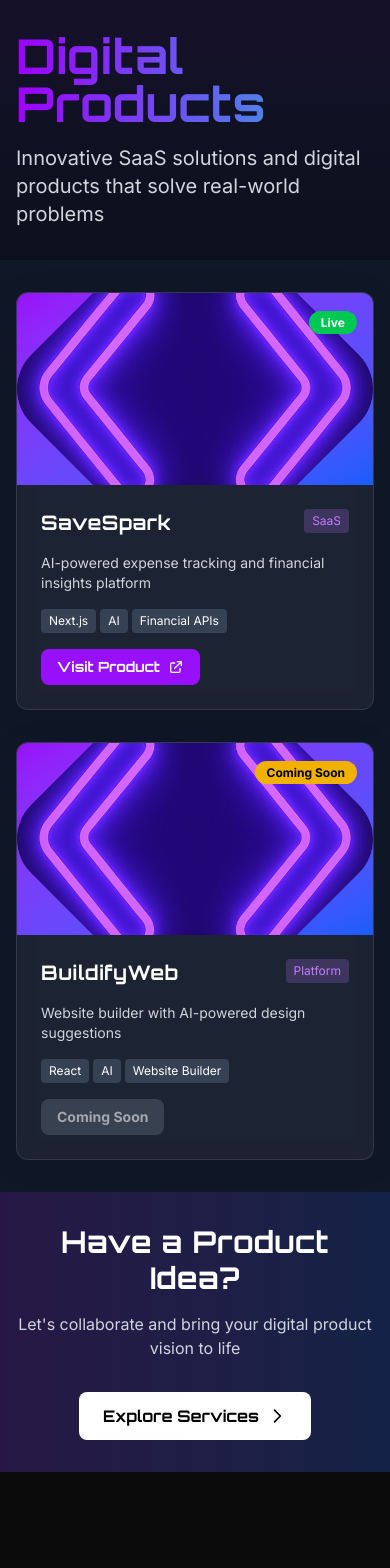
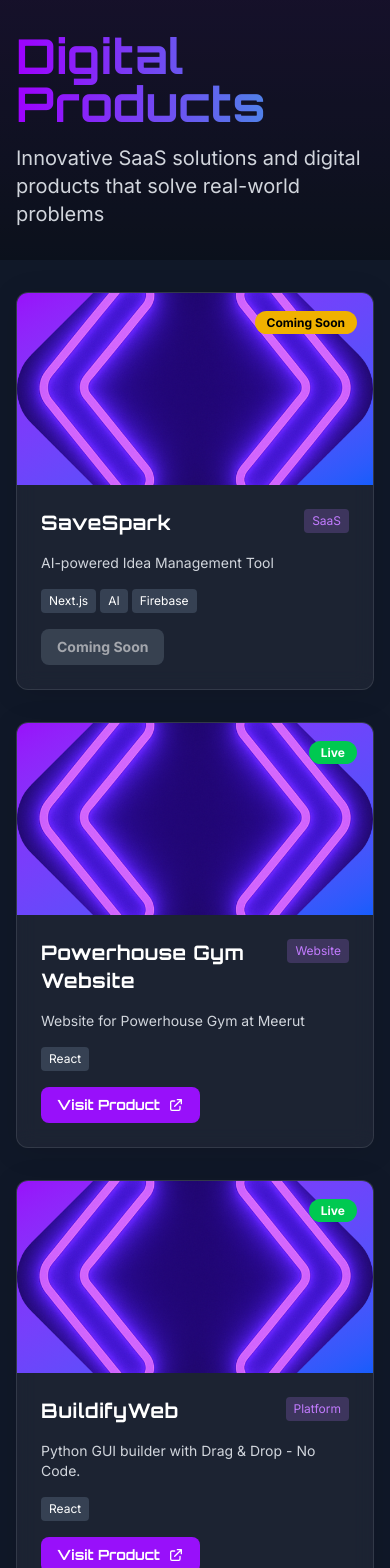
Before and after one commit to imnakul/My_Portfolio_2.0, a Next.js app: page /products in a window 390 px wide. Shown: the top 1568 px of the page. Before the commit the page ends 1472 px from the top, so only its background shows below. Built offline with nearby package versions, Linux system fonts and the light colour scheme.

Commit message:
✅ Added Nprogress instead of heavy loader, Check performance ✅ Added Products ✅ index.js Some terms updating
Perf on last commit,
Mobile > 95
desktop = 100

```diff
--- a/package.json
+++ b/package.json
@@ -16,6 +16,7 @@
     "framer-motion": "^12.6.2",
     "motion": "^12.6.2",
     "next": "15.2.4",
+    "nprogress": "^0.2.0",
     "openai": "^4.93.0",
     "react": "^19.0.0",
     "react-dom": "^19.0.0",
--- /dev/null
+++ b/src/lib/nprogress-client.js
@@ -0,0 +1,21 @@
+import Router from 'next/router'
+import NProgress from 'nprogress'
+import '../styles/nprogress.css'
+
+NProgress.configure({ showSpinner: false, speed: 400, minimum: 0.15 })
+
+let timer
+const delay = 100 // ms, to avoid flashing bar on super-fast transitions
+
+function start() {
+  clearTimeout(timer)
+  timer = setTimeout(() => NProgress.start(), delay)
+}
+function done() {
+  clearTimeout(timer)
+  NProgress.done()
+}
+
+Router.events.on('routeChangeStart', start)
+Router.events.on('routeChangeComplete', done)
+Router.events.on('routeChangeError', done)
--- a/src/pages/_app.js
+++ b/src/pages/_app.js
@@ -1,4 +1,5 @@
 import '@/styles/globals.css'
+import '../lib/nprogress-client'
 import { SpeedInsights } from '@vercel/speed-insights/next'
 import { Analytics } from '@vercel/analytics/react'
 
--- a/src/pages/index.js
+++ b/src/pages/index.js
@@ -528,7 +528,7 @@ export default function Home() {
                   </div>
 
                   <p className='text-sm text-gray-300 mb-4'>
-                     Freelance Developer | SEO Expert | AI Integrations | UI/UX Design | Digital Presence Strategist
+                     Freelance Developer | SEO Support | AI Integrations | UI/UX Design | Digital Presence Strategist
                   </p>
 
                   {/* Main Links - Only Portfolio, Products, Services */}
--- a/src/pages/products.js
+++ b/src/pages/products.js
@@ -7,20 +7,57 @@ export default function Products() {
    const products = [
       {
          name: 'SaveSpark',
-         description: 'AI-powered expense tracking and financial insights platform',
+         description: 'AI-powered Idea Management Tool',
          image: '/image.png', // Replace with actual product image
-         status: 'Live',
+         status: 'Coming Soon',
          link: 'https://savespark.com',
-         tech: ['Next.js', 'AI', 'Financial APIs'],
+         tech: ['Next.js', 'AI', 'Firebase'],
          category: 'SaaS',
       },
       {
+         name: 'Powerhouse Gym Website',
+         description: 'Website for Powerhouse Gym at Meerut',
+         image: '/image.png', // Replace with actual product image
+         status: 'Live',
+         link: 'https://www.powerhousegymmrt.site',
+         tech: ['React'],
+         category: 'Website',
+      },
+
+      {
          name: 'BuildifyWeb',
-         description: 'Website builder with AI-powered design suggestions',
+         description: 'Python GUI builder with Drag & Drop - No Code.',
+         image: '/image.png', // Replace with actual product image
+         status: 'Live',
+         link: 'https://buildfy.online',
+         tech: ['React'],
+         category: 'Platform',
+      },
+      {
+         name: 'JB Sweets',
+         description: 'Sweet Shop Website',
+         image: '/image.png', // Replace with actual product image
+         status: 'Live',
+         link: 'https://www.jbsweets.vercel.app',
+         tech: ['Next.js'],
+         category: 'Website',
+      },
+      {
+         name: 'AskMark',
+         description: 'You can talk to your Bookmarks',
          image: '/image.png', // Replace with actual product image
          status: 'Coming Soon',
-         link: '#',
-         tech: ['React', 'AI', 'Website Builder'],
+         link: 'https://www.askmark.vercel.app',
+         tech: ['Next.js , Firebase , Gen AI'],
+         category: 'Platform',
+      },
+      {
+         name: 'Flexitasks',
+         description: 'Task Manager with Flexible layout, themes and Features.',
+         image: '/image.png', // Replace with actual product image
+         status: 'Live',
+         link: 'https://www.flexitasks.devnakul.me',
+         tech: ['React, Tailwind , Framer'],
          category: 'Platform',
       },
       // Add more products as needed
--- /dev/null
+++ b/src/styles/nprogress.css
@@ -0,0 +1,27 @@
+/* NProgress custom theme for Portfolio (purple) */
+#nprogress {
+  pointer-events: none;
+}
+#nprogress .bar {
+  background: linear-gradient(90deg, #a259ff 0%, #6a82fb 100%);
+  position: fixed;
+  z-index: 1031;
+  top: 0;
+  left: 0;
+  width: 100%;
+  height: 3px;
+  box-shadow: 0 0 8px 2px #a259ff66;
+}
+#nprogress .peg {
+  display: block;
+  position: absolute;
+  right: 0px;
+  width: 100px;
+  height: 100%;
+  box-shadow: 0 0 10px #a259ff, 0 0 5px #a259ff;
+  opacity: 1.0;
+  transform: rotate(3deg) translate(0px, -4px);
+}
+#nprogress .spinner {
+  display: none;
+}
```
Also changed, not shown: 2 other files (tests, documents, lock files or other folders).
